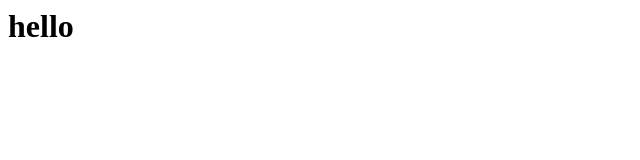
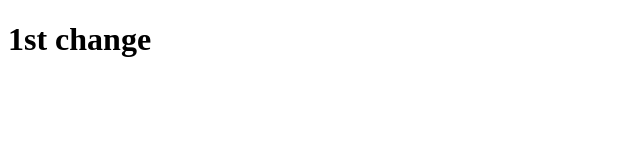
Before and after one commit to highhimanshu/learn-git, a plain HTML site: page index.html in a window 1280 px wide. Shown: the whole page, without its empty margins (0-640 px from the left). Drawn offline with Linux system fonts and the light colour scheme.

Commit message:
added change 1

```diff
--- a/index.html
+++ b/index.html
@@ -1 +1,11 @@
-<h1>hello</h1>
+<!DOCTYPE html>
+<html lang="en">
+  <head>
+    <meta charset="UTF-8" />
+    <meta name="viewport" content="width=device-width, initial-scale=1.0" />
+    <title>Document</title>
+  </head>
+  <body>
+    <h1>1st change</h1>
+  </body>
+</html>
```
